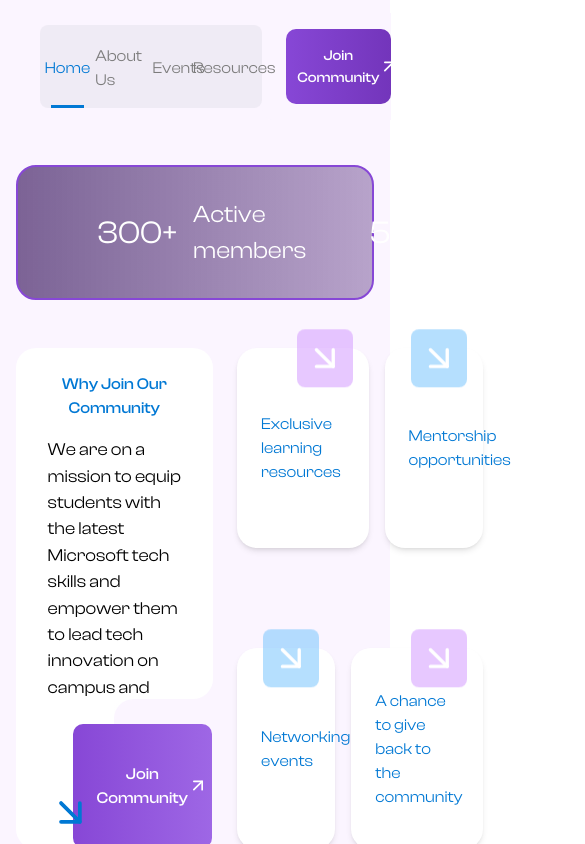
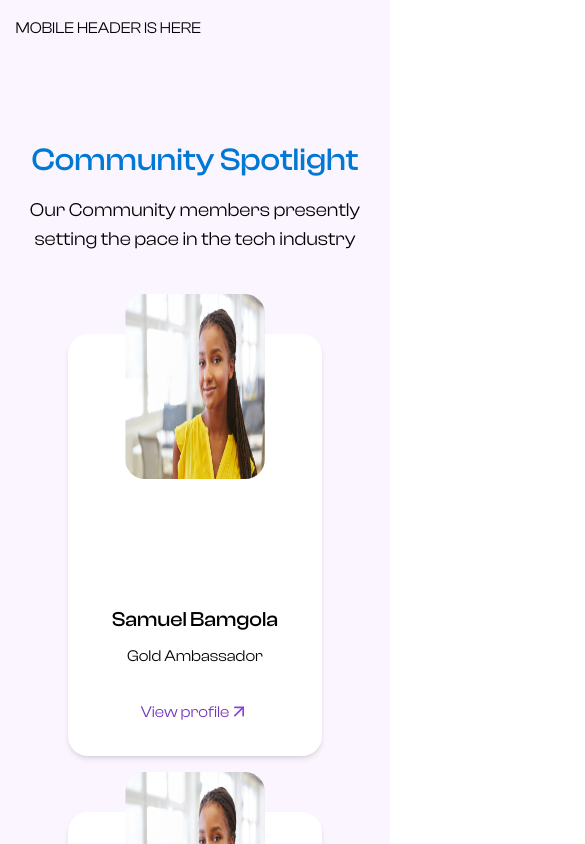
Before and after one commit to MLSA-UNILAG/mlsa_unilag_site, a React (Vite) app: page / in a window 390 px wide. Shown: the top 844 px of the page, 585 px wide, since content can reach past the window. Built offline with nearby package versions, Linux system fonts and the light colour scheme.

Commit message:
Header Interim

```diff
--- a/src/App.tsx
+++ b/src/App.tsx
@@ -11,8 +11,8 @@
     <div className='relative font-segoe bg-purple-50'>
       <div className='px-[4vw] pt-[1rem] 3xl:px-[10vw]'>
         <Header />
-        <Milestones />
-        <Community />
+        {/* <Milestones /> */}
+        {/* <Community /> */}
         <Spotlight />
         <JoinUs />
         <FAQ />
--- a/src/components/Header.tsx
+++ b/src/components/Header.tsx
@@ -30,7 +30,9 @@
   }, [dispatch]);
 
   return (
-    <div className="px-[4v] w-full h-[12vh] flex items-center justify-between">
+    <>
+    <div className="MOBILE md:hidden">MOBILE HEADER IS HERE</div>
+    <div className="hidden md:flex px-[4v] w-full h-[12vh] items-center justify-between">
       <div className="bg-purple-50 py-[1rem] pr-[1.5rem] flex items-center"><img src="/mlsa.png" alt="" /></div>
 
       <div className="relative bg-[#ebe7f1b2] w-[62%] text-neutral-500 flex flex-col justify-between pt-[1.2rem] rounded-lg">
@@ -102,6 +104,8 @@
         </button>
       </div>
     </div>
+    </>
+
   )
 }
 
```
